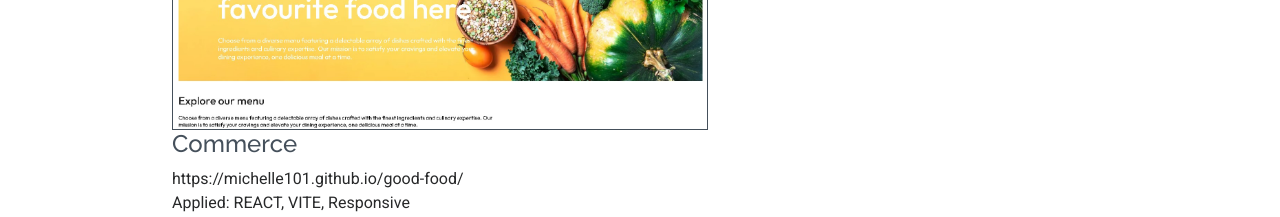
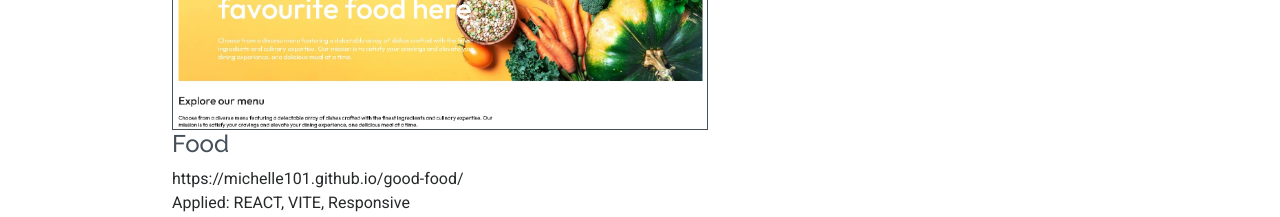
Before and after one commit to michelle101/resume, a plain HTML site: page index.html in a window 1280 px wide. Shown: the part 6360-6577 px from the top of the page. Drawn offline with Linux system fonts and the light colour scheme.

Commit message:
Update index.html

```diff
--- a/index.html
+++ b/index.html
@@ -497,7 +497,7 @@
             <div class="col-lg-6 col-md-6 portfolio-item">
               <a href="https://michelle101.github.io/good-food/" target="_blank"><img src="assets/img/portfolio/food_order.jpg" class="img-fluid" alt="" /></a>
 
-              <a href="https://michelle101.github.io/good-food/" target="_blank"><h4>Commerce</h4></a>
+              <a href="https://michelle101.github.io/good-food/" target="_blank"><h4>Food</h4></a>
                 https://michelle101.github.io/good-food/
                 <p>
                   Applied: REACT, VITE, Responsive<br />
```
